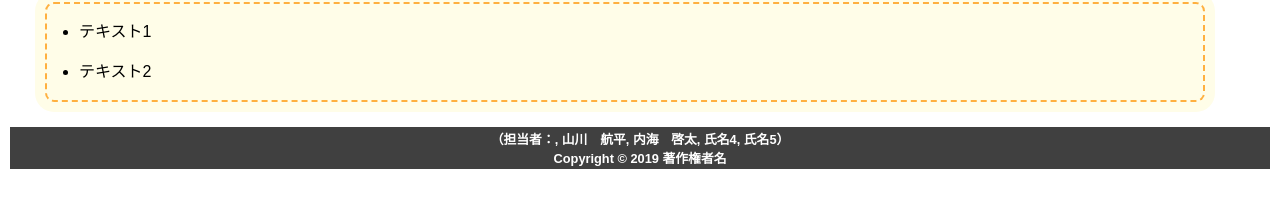
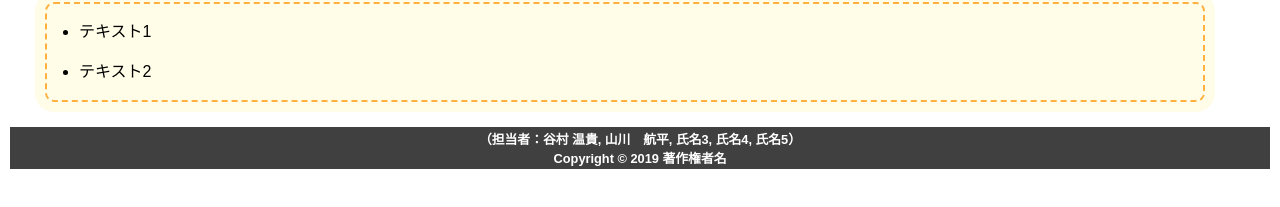
Before and after one commit to tanimuraharuki/tokyoSightSeeingHTML, a plain HTML site: page index.html in a window 1280 px wide. Shown: the part 2437-2644 px from the top of the page. Drawn offline with Linux system fonts and the light colour scheme.

```diff
--- a/index.html
+++ b/index.html
@@ -129,7 +129,7 @@
 </main>
 
 <footer>
-    <p>（担当者：, 山川　航平, 内海　啓太, 氏名4, 氏名5）</p>
+    <p>（担当者：谷村 温貴, 山川　航平, 氏名3, 氏名4, 氏名5）</p>
     <p>Copyright &copy 2019 著作権者名</p>
 </footer>
 
```
